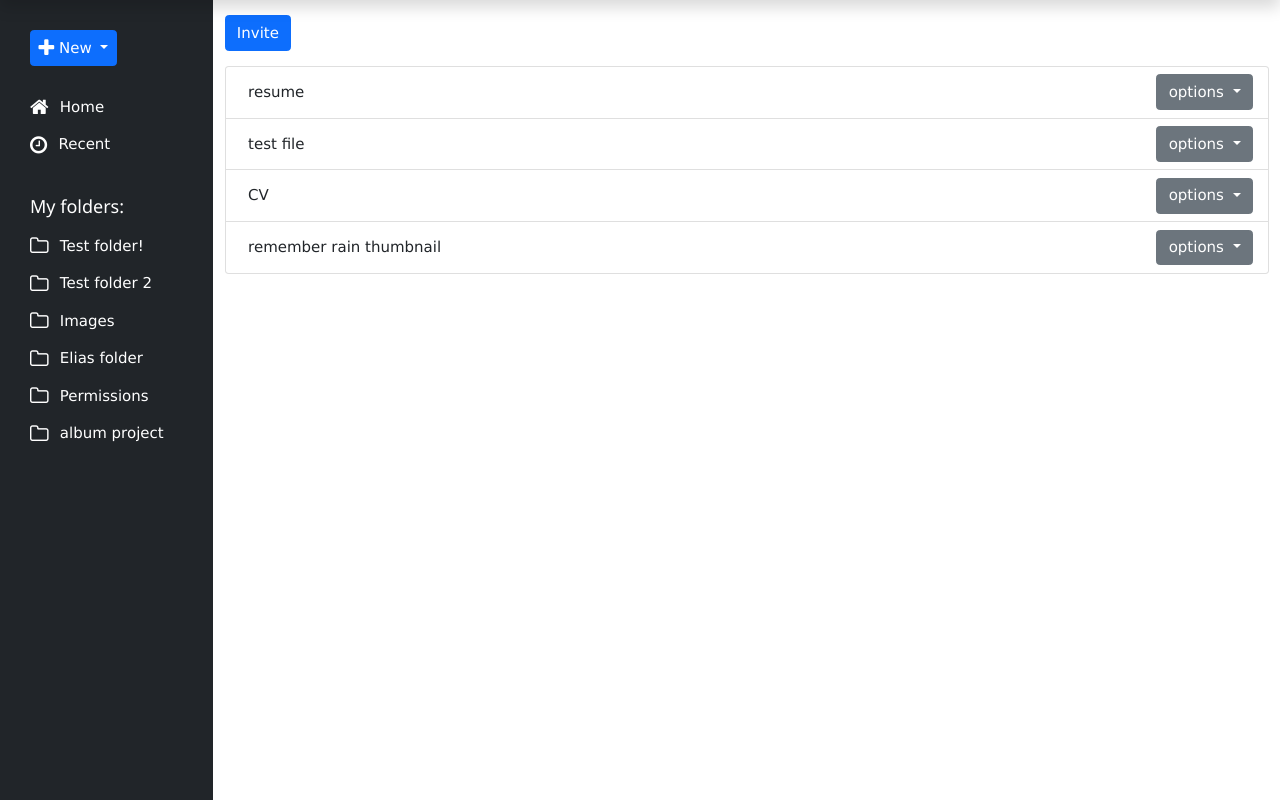
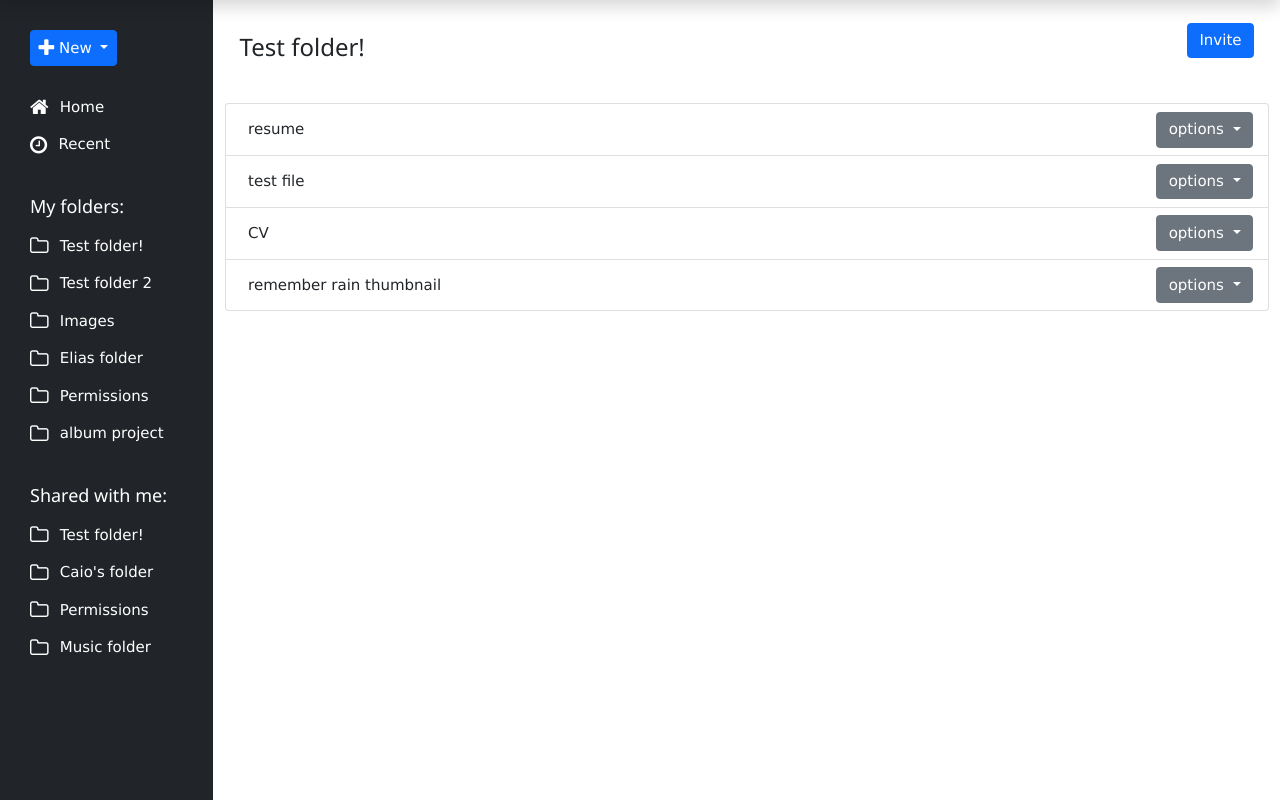
Before and after one commit to caio-ishikawa/sharely, a Django app: page /folder/1/ in a window 1280 px wide. Shown: the part 45-845 px from the top of the page. Run offline with Django 3.2, Linux system fonts and the light colour scheme; a user stored in the database is signed in; data comes from the database, SQL or seed files in the repository.

Commit message:
shared folders fix

```diff
--- a/main/templates/main/folder.html
+++ b/main/templates/main/folder.html
@@ -43,6 +43,19 @@
                             </li>
                         {% endif %}
                     {% endfor %}
+                    <br>
+                    <li class="nav-header">
+                        <h5 class="px-2">Shared with me:</h5>
+                    </li>
+                    {% for folder in all_folders %}
+                        {% if request.user in folder.allowed_user.all %}
+                            <li class="nav-item">
+                                <a href="{% url 'main:folder' folder.pk %}" class="nav-link align-middle px-0 text-decoration-none text-white">
+                                    <i class="fa fa-folder-o fa-lg px-2"></i><span class="ms-1 d-none d-sm-inline" style="margin-left: 10%">{{folder.name}}</span>
+                                </a>
+                            </li>
+                        {% endif %}
+                    {% endfor %}
                 </ul>
                 <hr>
             </div>
@@ -50,8 +63,12 @@
         <div class="col py-3">
             {% for folder in folders %}
                 {% if request.user in folder.allowed_user.all or request.user == folder.user %}
+                    <ul class="list-group list-group-flush">
+                        <li class="list-group-item d-flex justify-content-between align-items-start">
+                            <h3>{{folder.name}}</h3>
+                            <div class="my-auto">
                                 <!-- Button trigger modal -->
-                    <button type="button" class="btn btn-primary mb-3" data-bs-toggle="modal" data-bs-target="#exampleModal">
+                                <button type="button" class="btn btn-primary mb-3 my-auto" data-bs-toggle="modal" data-bs-target="#exampleModal">
                                     Invite
                                 </button>
 
@@ -76,8 +93,12 @@
                                         </div>
                                     </div>
                                 </div>
+                            </div>
+                        </li>
+                    </ul>
                 {% endif %}
             {% endfor %}
+            <br>
             <ul class="list-group ">
                 {% for folder in folders %}
                     {% for file in folder.file.all %}
--- a/main/views.py
+++ b/main/views.py
@@ -65,7 +65,7 @@ def uploadView(request):
 
 
 def folderView(request, pk):
-    all_folders = Folder.objects.filter(user=request.user)
+    all_folders = Folder.objects.all()
     folders =  Folder.objects.filter(pk=pk)
     return render(request, 'main/folder.html', {'folders':folders, 'all_folders':all_folders})
 
```
Also changed, not shown: 1 other file. Lines whose indentation alone changed are shown as unchanged.
